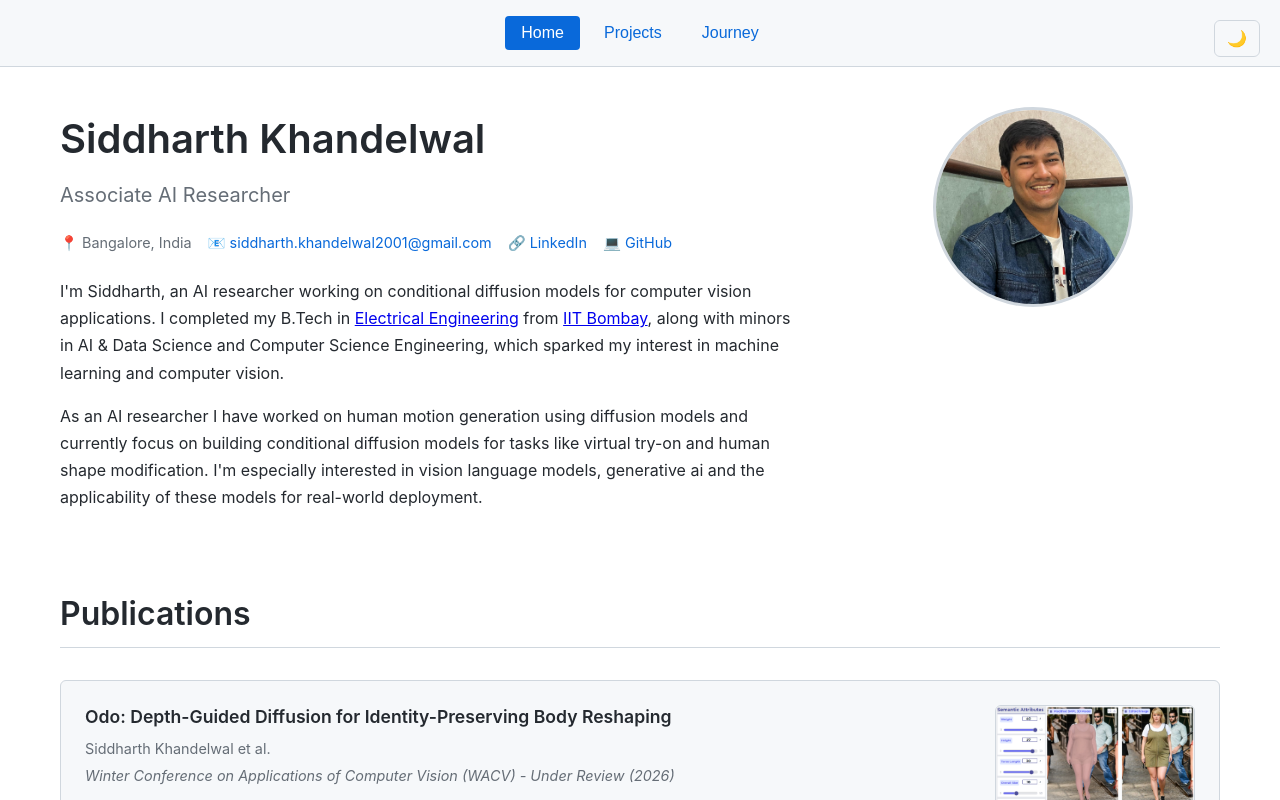
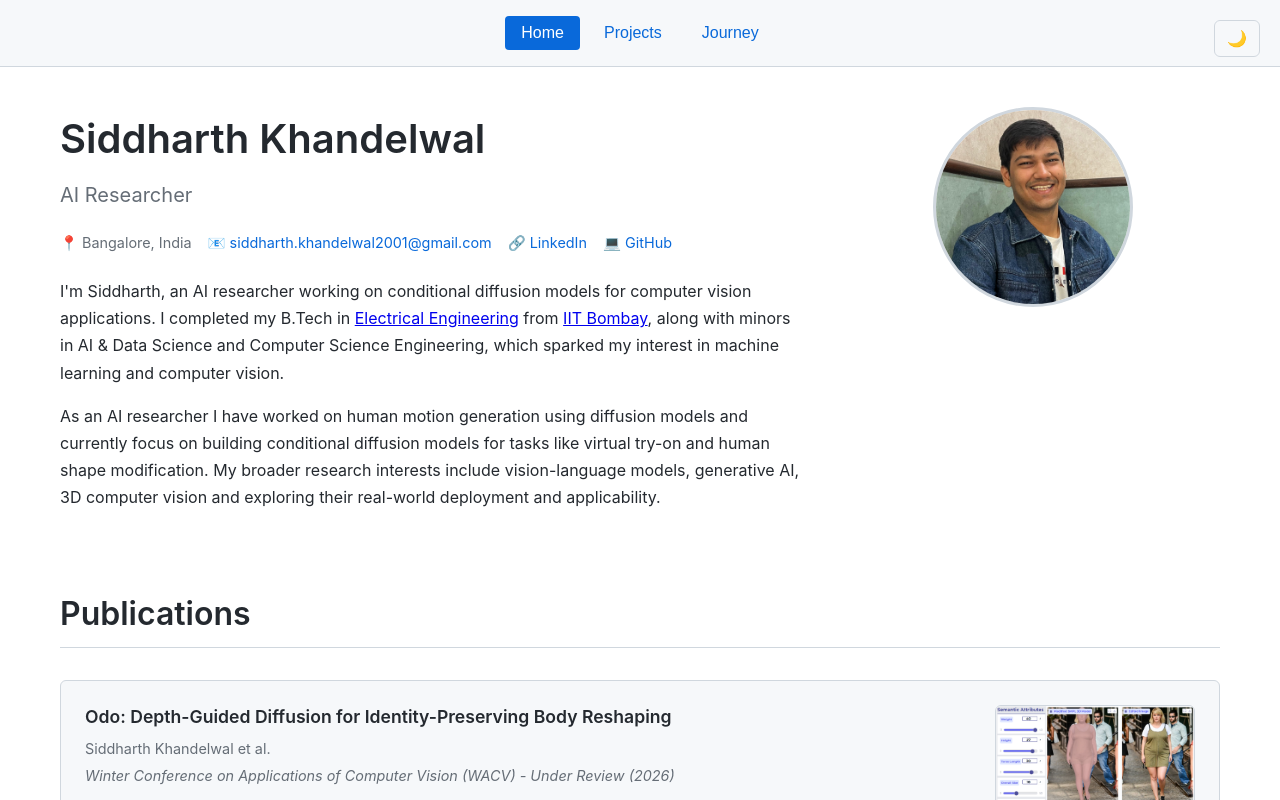
Before and after one commit to siddharth1712/Personal_Website, a React (Create React App) app: page / in a window 1280 px wide. Shown: the top 800 px of the page. Built offline with nearby package versions, Linux system fonts and the light colour scheme; the HTML template or start-up script is replaced by a standard one.

Commit message:
Modified interests and role

```diff
--- a/src/App.js
+++ b/src/App.js
@@ -114,7 +114,7 @@ function App() {
           <div className="about-content">
             <div className="about-text">
               <h1>Siddharth Khandelwal</h1>
-              <p className="subtitle">Associate AI Researcher</p>
+              <p className="subtitle">AI Researcher</p>
               <div className="contact-info">
                 <span>📍 Bangalore, India</span>
                 <span>📧 <a href="mailto:siddharth.khandelwal2001@gmail.com">siddharth.khandelwal2001@gmail.com</a></span>
@@ -123,7 +123,7 @@ function App() {
               </div>
               <div className="about-description">
                 <p>I'm Siddharth, an AI researcher working on conditional diffusion models for computer vision applications. I completed my B.Tech in <a href="https://www.ee.iitb.ac.in/web/index.php">Electrical Engineering</a> from <a href="https://www.iitb.ac.in/">IIT Bombay</a>, along with minors in AI & Data Science and Computer Science Engineering, which sparked my interest in machine learning and computer vision.</p>
-                <p>As an AI researcher I have worked on human motion generation using diffusion models and currently focus on building conditional diffusion models for tasks like virtual try-on and human shape modification. I'm especially interested in vision language models, generative ai and the applicability of these models for real-world deployment.</p>
+                <p>As an AI researcher I have worked on human motion generation using diffusion models and currently focus on building conditional diffusion models for tasks like virtual try-on and human shape modification. My broader research interests include vision-language models, generative AI, 3D computer vision and exploring their real-world deployment and applicability.</p>
               </div>
             </div>
             <div className="profile-image">
```
